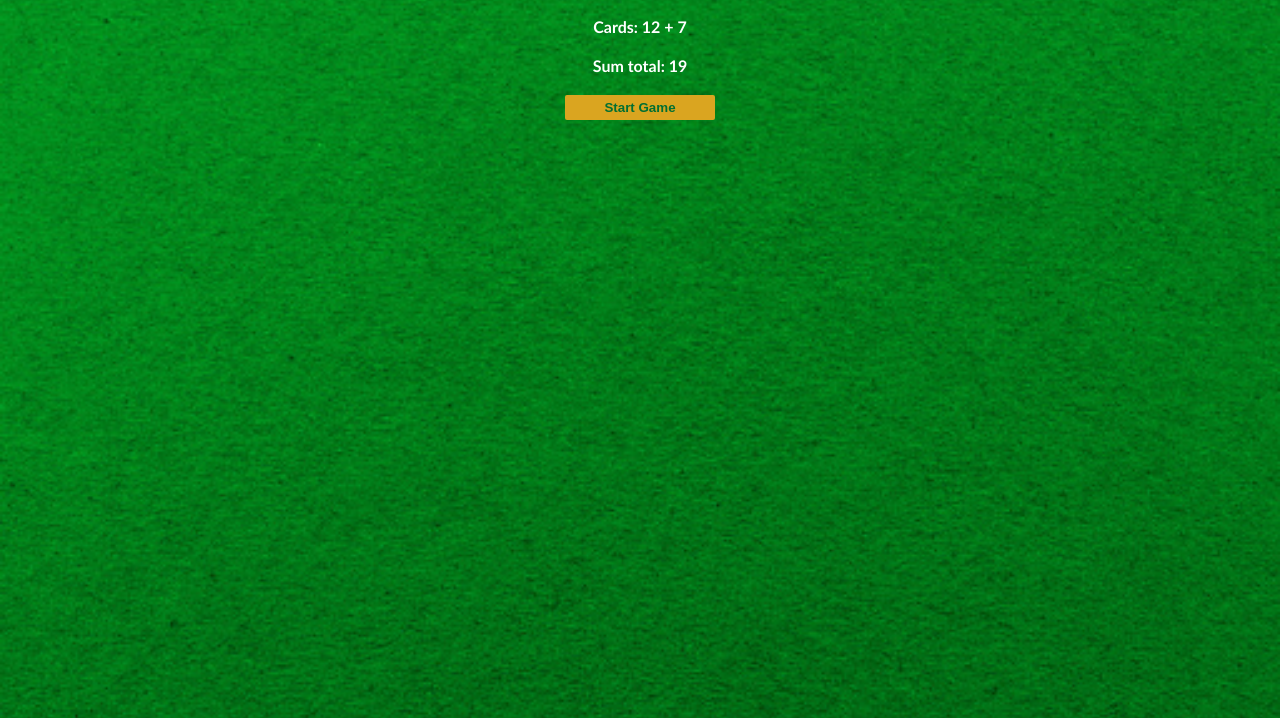
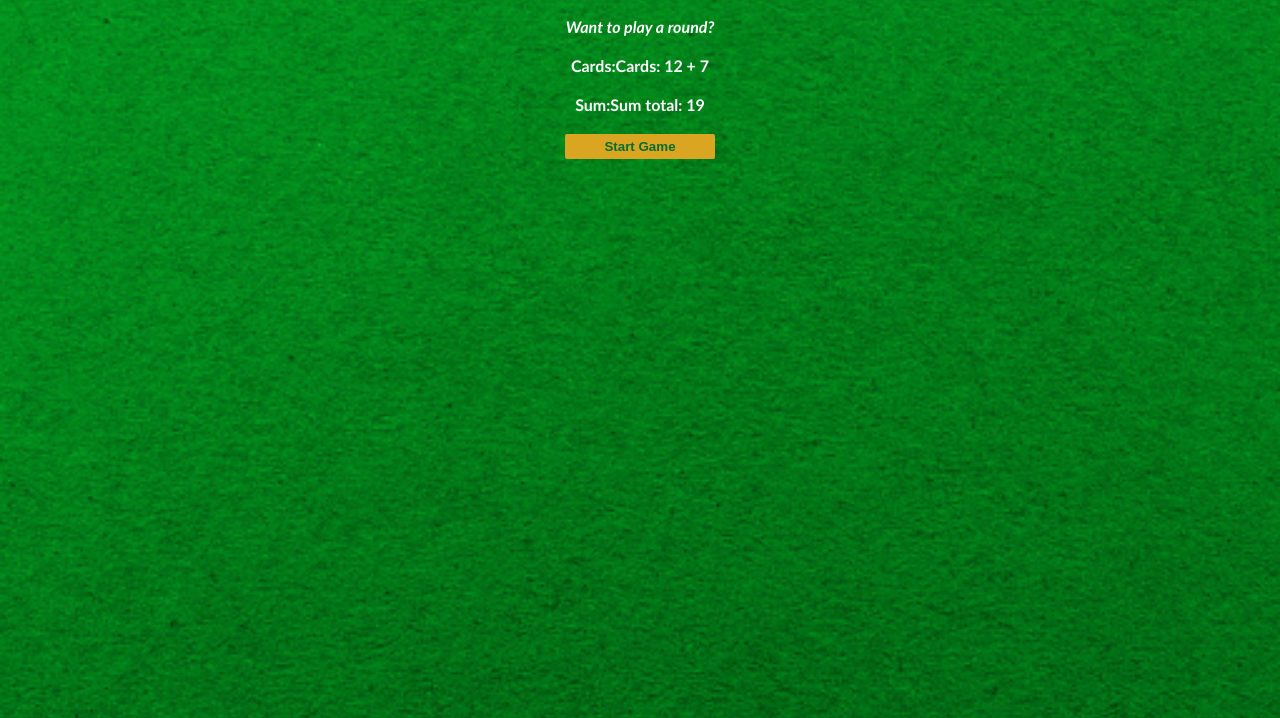
Before and after one commit to Sharm-Dev/JavaScript-code-notes, a plain HTML site: page Build-a-Blackjack-game/index.html in a window 1280 px wide. Shown: the part 82-800 px from the top of the page. Drawn offline with Linux system fonts and the light colour scheme.

Commit message:
Put text in the the P elements to act as initial text before the Javascript overwrites it

```diff
--- a/Build-a-Blackjack-game/index.html
+++ b/Build-a-Blackjack-game/index.html
@@ -10,9 +10,9 @@
 </head>
 <body>
     <h1>Blackjack</h1>
-    <p id="message-el"></p>
-    <p id="cards"></p>
-    <p id="sum"></p>
+    <p id="message-el">Want to play a round?</p>
+    <p id="cards">Cards:</p>
+    <p id="sum">Sum:</p>
     <p id="result"></p>
     <button onclick="startGame()">Start Game</button>
     <script src="index.js"></script>
```
